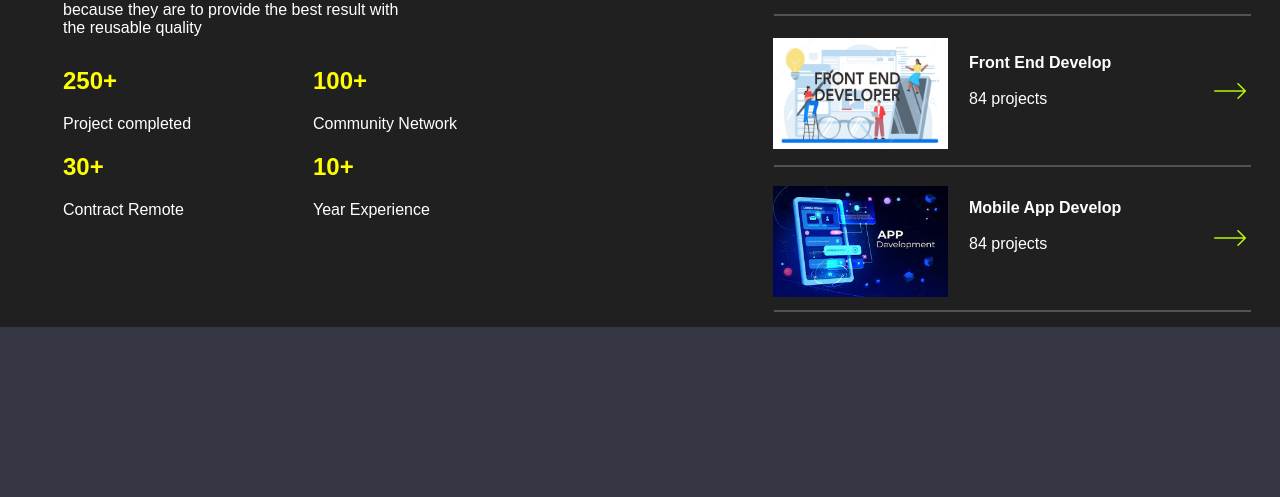
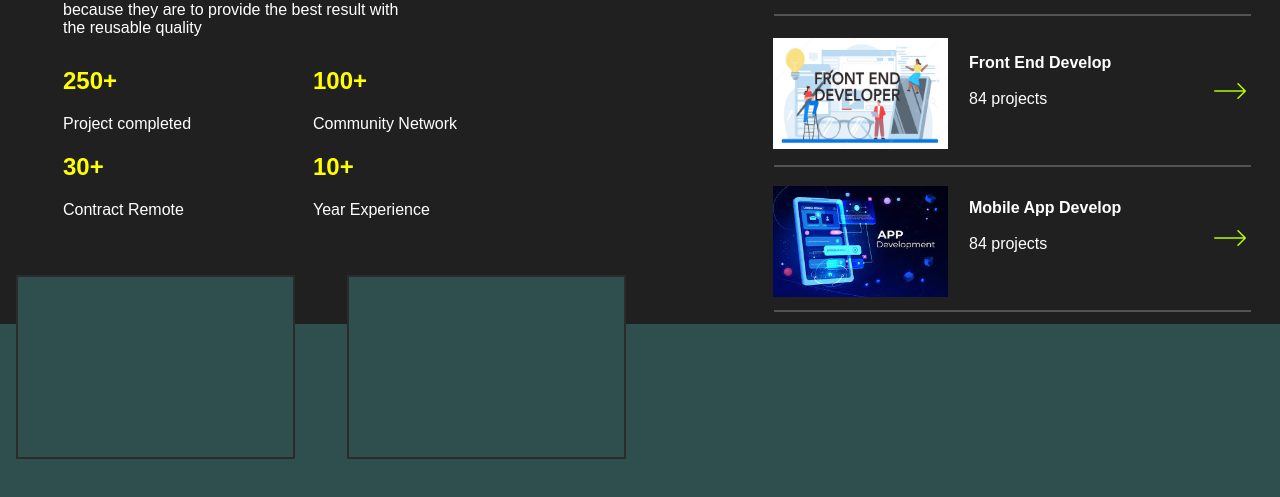
Before and after one commit to haider36/portfolio, a plain HTML site: page index.html in a window 1280 px wide. Shown: the part 621-1118 px from the top of the page. Before the commit the page ends 948 px from the top, so only its background shows below. Drawn offline with Linux system fonts and the light colour scheme.

Commit message:
add the div

```diff
--- a/index.html
+++ b/index.html
@@ -89,6 +89,9 @@
       <img class="arrow3" src="./images/right-arrow.png" alt="">
       <img class="arrow4" src="./images/right-arrow.png" alt="">
        <img class="arrow5" src="./images/right-arrow.png" alt="">
+       <div class="first"></div>
+       <div class="second"></div>
+       <div class="third"></div>
 
 </body>
 </html>
--- a/tut1.css
+++ b/tut1.css
@@ -354,3 +354,32 @@
           cursor: pointer;
           position: absolute;
         }
+        .first{
+          background-color: darkslategray;
+          width: 1425px;
+          height: 500px;
+          margin-left: -68px;
+          margin-top: 680px;
+          position: absolute;
+
+        }
+        .second{
+          background-color: darkslategray;
+          width: 275px;
+          height: 180px;
+          margin-left: 8px;
+          margin-top: 631px;
+          border: 2px solid rgb(43, 43, 43);
+          position: absolute;
+
+        }
+        .third{
+          background-color: darkslategray;
+          width: 275px;
+          height: 180px;
+          margin-left: 339px;
+          margin-top: 631px;
+          border: 2px solid rgb(43, 43, 43);
+          position: absolute;
+
+        }
```
